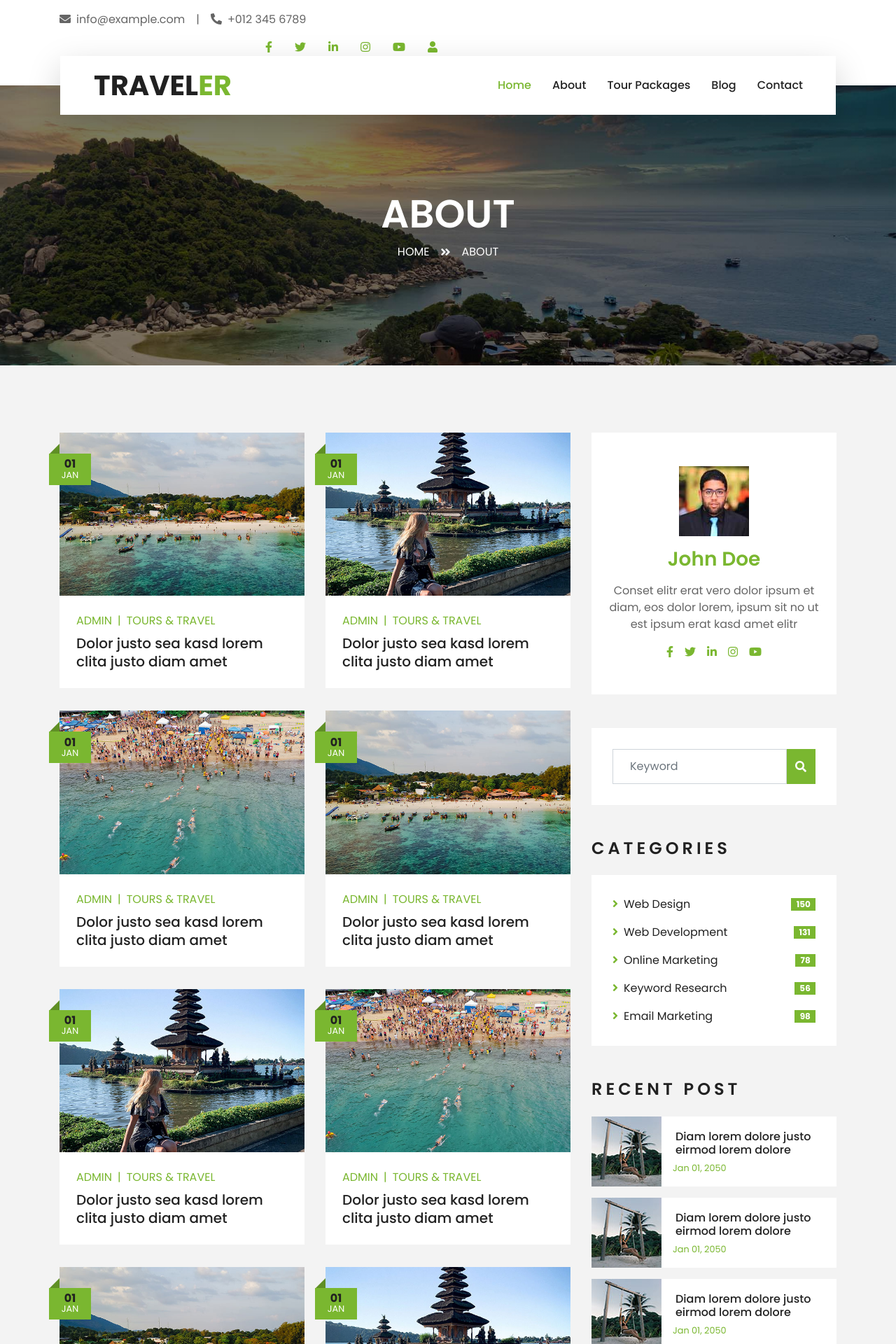
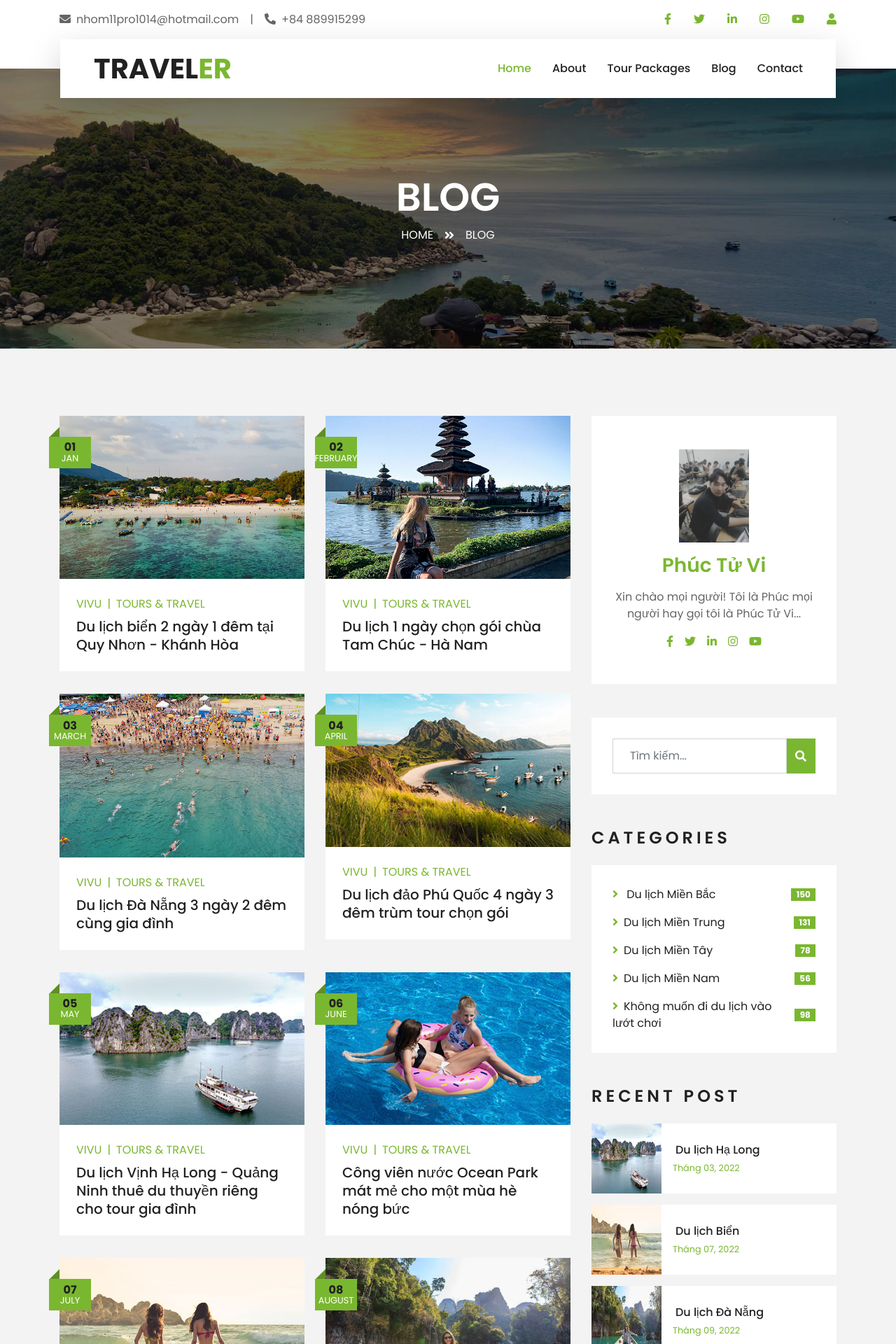
Before and after one commit to dung929/duan1, a PHP site: page /index.php?url=blog in a window 1280 px wide. Shown: the top 1920 px of the page at 70% size. Run offline with PHP 8.4, Linux system fonts and the light colour scheme; some libraries are stand-ins or nearby versions.

Commit message:
dam-update
blog-topbar-footer

```diff
--- a/views/home/blog.php
+++ b/views/home/blog.php
@@ -43,11 +43,11 @@
     <div class="container-fluid page-header">
         <div class="container">
             <div class="d-flex flex-column align-items-center justify-content-center" style="min-height: 400px">
-                <h3 class="display-4 text-white text-uppercase">About</h3>
+                <h3 class="display-4 text-white text-uppercase">Blog</h3>
                 <div class="d-inline-flex text-white">
                     <p class="m-0 text-uppercase"><a class="text-white" href="">Home</a></p>
                     <i class="fa fa-angle-double-right pt-1 px-3"></i>
-                    <p class="m-0 text-uppercase">About</p>
+                    <p class="m-0 text-uppercase">Blog</p>
                 </div>
             </div>
         </div>
@@ -77,11 +77,11 @@
                                 </div>
                                 <div class="bg-white p-4">
                                     <div class="d-flex mb-2">
-                                        <a class="text-primary text-uppercase text-decoration-none" href="">Admin</a>
+                                        <a class="text-primary text-uppercase text-decoration-none" href="">VIVU</a>
                                         <span class="text-primary px-2">|</span>
                                         <a class="text-primary text-uppercase text-decoration-none" href="">Tours & Travel</a>
                                     </div>
-                                    <a class="h5 m-0 text-decoration-none" href="">Dolor justo sea kasd lorem clita justo diam amet</a>
+                                    <a class="h5 m-0 text-decoration-none" href="">Du lịch biển 2 ngày 1 đêm tại Quy Nhơn - Khánh Hòa</a>
                                 </div>
                             </div>
                         </div>
@@ -90,17 +90,17 @@
                                 <div class="position-relative">
                                     <img class="img-fluid w-100" src="template_client/img/blog-2.jpg" alt="">
                                     <div class="blog-date">
-                                        <h6 class="font-weight-bold mb-n1">01</h6>
-                                        <small class="text-white text-uppercase">Jan</small>
+                                        <h6 class="font-weight-bold mb-n1">02</h6>
+                                        <small class="text-white text-uppercase">February</small>
                                     </div>
                                 </div>
                                 <div class="bg-white p-4">
                                     <div class="d-flex mb-2">
-                                        <a class="text-primary text-uppercase text-decoration-none" href="">Admin</a>
+                                        <a class="text-primary text-uppercase text-decoration-none" href="">VIVU</a>
                                         <span class="text-primary px-2">|</span>
                                         <a class="text-primary text-uppercase text-decoration-none" href="">Tours & Travel</a>
                                     </div>
-                                    <a class="h5 m-0 text-decoration-none" href="">Dolor justo sea kasd lorem clita justo diam amet</a>
+                                    <a class="h5 m-0 text-decoration-none" href="">Du lịch 1 ngày chọn gói chùa Tam Chúc - Hà Nam</a>
                                 </div>
                             </div>
                         </div>
@@ -109,112 +109,112 @@
                                 <div class="position-relative">
                                     <img class="img-fluid w-100" src="template_client/img/blog-3.jpg" alt="">
                                     <div class="blog-date">
-                                        <h6 class="font-weight-bold mb-n1">01</h6>
-                                        <small class="text-white text-uppercase">Jan</small>
+                                        <h6 class="font-weight-bold mb-n1">03</h6>
+                                        <small class="text-white text-uppercase">March</small>
                                     </div>
                                 </div>
                                 <div class="bg-white p-4">
                                     <div class="d-flex mb-2">
-                                        <a class="text-primary text-uppercase text-decoration-none" href="">Admin</a>
+                                        <a class="text-primary text-uppercase text-decoration-none" href="">VIVU</a>
                                         <span class="text-primary px-2">|</span>
                                         <a class="text-primary text-uppercase text-decoration-none" href="">Tours & Travel</a>
                                     </div>
-                                    <a class="h5 m-0 text-decoration-none" href="">Dolor justo sea kasd lorem clita justo diam amet</a>
+                                    <a class="h5 m-0 text-decoration-none" href="">Du lịch Đà Nẵng 3 ngày 2 đêm cùng gia đình</a>
                                 </div>
                             </div>
                         </div>
                         <div class="col-md-6 mb-4 pb-2">
                             <div class="blog-item">
                                 <div class="position-relative">
-                                    <img class="img-fluid w-100" src="template_client/img/blog-1.jpg" alt="">
+                                    <img class="img-fluid w-100" src="template_client/img/destination-2.jpg" alt="">
                                     <div class="blog-date">
-                                        <h6 class="font-weight-bold mb-n1">01</h6>
-                                        <small class="text-white text-uppercase">Jan</small>
+                                        <h6 class="font-weight-bold mb-n1">04</h6>
+                                        <small class="text-white text-uppercase">April</small>
                                     </div>
                                 </div>
                                 <div class="bg-white p-4">
                                     <div class="d-flex mb-2">
-                                        <a class="text-primary text-uppercase text-decoration-none" href="">Admin</a>
+                                        <a class="text-primary text-uppercase text-decoration-none" href="">VIVU</a>
                                         <span class="text-primary px-2">|</span>
                                         <a class="text-primary text-uppercase text-decoration-none" href="">Tours & Travel</a>
                                     </div>
-                                    <a class="h5 m-0 text-decoration-none" href="">Dolor justo sea kasd lorem clita justo diam amet</a>
+                                    <a class="h5 m-0 text-decoration-none" href="">Du lịch đảo Phú Quốc 4 ngày 3 đêm trùm tour chọn gói</a>
                                 </div>
                             </div>
                         </div>
                         <div class="col-md-6 mb-4 pb-2">
                             <div class="blog-item">
                                 <div class="position-relative">
-                                    <img class="img-fluid w-100" src="template_client/img/blog-2.jpg" alt="">
+                                    <img class="img-fluid w-100" src="template_client/img/destination-3.jpg" alt="">
                                     <div class="blog-date">
-                                        <h6 class="font-weight-bold mb-n1">01</h6>
-                                        <small class="text-white text-uppercase">Jan</small>
+                                        <h6 class="font-weight-bold mb-n1">05</h6>
+                                        <small class="text-white text-uppercase">May</small>
                                     </div>
                                 </div>
                                 <div class="bg-white p-4">
                                     <div class="d-flex mb-2">
-                                        <a class="text-primary text-uppercase text-decoration-none" href="">Admin</a>
+                                        <a class="text-primary text-uppercase text-decoration-none" href="">VIVU</a>
                                         <span class="text-primary px-2">|</span>
                                         <a class="text-primary text-uppercase text-decoration-none" href="">Tours & Travel</a>
                                     </div>
-                                    <a class="h5 m-0 text-decoration-none" href="">Dolor justo sea kasd lorem clita justo diam amet</a>
+                                    <a class="h5 m-0 text-decoration-none" href="">Du lịch Vịnh Hạ Long - Quảng Ninh thuê du thuyền riêng cho tour gia đình</a>
                                 </div>
                             </div>
                         </div>
                         <div class="col-md-6 mb-4 pb-2">
                             <div class="blog-item">
                                 <div class="position-relative">
-                                    <img class="img-fluid w-100" src="template_client/img/blog-3.jpg" alt="">
+                                    <img class="img-fluid w-100" src="template_client/img/destination-4.jpg" alt="">
                                     <div class="blog-date">
-                                        <h6 class="font-weight-bold mb-n1">01</h6>
-                                        <small class="text-white text-uppercase">Jan</small>
+                                        <h6 class="font-weight-bold mb-n1">06</h6>
+                                        <small class="text-white text-uppercase">June</small>
                                     </div>
                                 </div>
                                 <div class="bg-white p-4">
                                     <div class="d-flex mb-2">
-                                        <a class="text-primary text-uppercase text-decoration-none" href="">Admin</a>
+                                        <a class="text-primary text-uppercase text-decoration-none" href="">VIVU</a>
                                         <span class="text-primary px-2">|</span>
                                         <a class="text-primary text-uppercase text-decoration-none" href="">Tours & Travel</a>
                                     </div>
-                                    <a class="h5 m-0 text-decoration-none" href="">Dolor justo sea kasd lorem clita justo diam amet</a>
+                                    <a class="h5 m-0 text-decoration-none" href="">Công viên nước Ocean Park mát mẻ cho một mùa hè nóng bức</a>
                                 </div>
                             </div>
                         </div>
                         <div class="col-md-6 mb-4 pb-2">
                             <div class="blog-item">
                                 <div class="position-relative">
-                                    <img class="img-fluid w-100" src="template_client/img/blog-1.jpg" alt="">
+                                    <img class="img-fluid w-100" src="template_client/img/package-3.jpg" alt="">
                                     <div class="blog-date">
-                                        <h6 class="font-weight-bold mb-n1">01</h6>
-                                        <small class="text-white text-uppercase">Jan</small>
+                                        <h6 class="font-weight-bold mb-n1">07</h6>
+                                        <small class="text-white text-uppercase">July</small>
                                     </div>
                                 </div>
                                 <div class="bg-white p-4">
                                     <div class="d-flex mb-2">
-                                        <a class="text-primary text-uppercase text-decoration-none" href="">Admin</a>
+                                        <a class="text-primary text-uppercase text-decoration-none" href="">VIVU</a>
                                         <span class="text-primary px-2">|</span>
                                         <a class="text-primary text-uppercase text-decoration-none" href="">Tours & Travel</a>
                                     </div>
-                                    <a class="h5 m-0 text-decoration-none" href="">Dolor justo sea kasd lorem clita justo diam amet</a>
+                                    <a class="h5 m-0 text-decoration-none" href="">Du lịch biển Quất Lâm - Nam Định sóng đánh tụt quần</a>
                                 </div>
                             </div>
                         </div>
                         <div class="col-md-6 mb-4 pb-2">
                             <div class="blog-item">
                                 <div class="position-relative">
-                                    <img class="img-fluid w-100" src="template_client/img/blog-2.jpg" alt="">
+                                    <img class="img-fluid w-100" src="template_client/img/carousel-1.jpg" alt="">
                                     <div class="blog-date">
-                                        <h6 class="font-weight-bold mb-n1">01</h6>
-                                        <small class="text-white text-uppercase">Jan</small>
+                                        <h6 class="font-weight-bold mb-n1">08</h6>
+                                        <small class="text-white text-uppercase">August</small>
                                     </div>
                                 </div>
                                 <div class="bg-white p-4">
                                     <div class="d-flex mb-2">
-                                        <a class="text-primary text-uppercase text-decoration-none" href="">Admin</a>
+                                        <a class="text-primary text-uppercase text-decoration-none" href="">VIVU</a>
                                         <span class="text-primary px-2">|</span>
                                         <a class="text-primary text-uppercase text-decoration-none" href="">Tours & Travel</a>
                                     </div>
-                                    <a class="h5 m-0 text-decoration-none" href="">Dolor justo sea kasd lorem clita justo diam amet</a>
+                                    <a class="h5 m-0 text-decoration-none" href="">Du lịch Động Nước Phong Nha Kẻ Bàng - Quảng Bình</a>
                                 </div>
                             </div>
                         </div>
@@ -245,9 +245,9 @@
                 <div class="col-lg-4 mt-5 mt-lg-0">
                     <!-- Author Bio -->
                     <div class="d-flex flex-column text-center bg-white mb-5 py-5 px-4">
-                        <img src="template_client/img/user.jpg" class="img-fluid mx-auto mb-3" style="width: 100px;">
-                        <h3 class="text-primary mb-3">John Doe</h3>
-                        <p>Conset elitr erat vero dolor ipsum et diam, eos dolor lorem, ipsum sit no ut est  ipsum erat kasd amet elitr</p>
+                        <img src="template_client/img/phuctuvi.jpg" class="img-fluid mx-auto mb-3" style="width: 100px;">
+                        <h3 class="text-primary mb-3">Phúc Tử Vi</h3>
+                        <p>Xin chào mọi người! Tôi là Phúc mọi người hay gọi tôi là Phúc Tử Vi...</p>
                         <div class="d-flex justify-content-center">
                             <a class="text-primary px-2" href="">
                                 <i class="fab fa-facebook-f"></i>
@@ -271,7 +271,7 @@
                     <div class="mb-5">
                         <div class="bg-white" style="padding: 30px;">
                             <div class="input-group">
-                                <input type="text" class="form-control p-4" placeholder="Keyword">
+                                <input type="text" class="form-control p-4" placeholder="Tìm kiếm...">
                                 <div class="input-group-append">
                                     <span class="input-group-text bg-primary border-primary text-white"><i
                                             class="fa fa-search"></i></span>
@@ -286,28 +286,28 @@
                         <div class="bg-white" style="padding: 30px;">
                             <ul class="list-inline m-0">
                                 <li class="mb-3 d-flex justify-content-between align-items-center">
-                                    <a class="text-dark" href="#"><i class="fa fa-angle-right text-primary mr-2"></i>Web
-                                        Design</a>
+                                    <a class="text-dark" href="#"><i class="fa fa-angle-right text-primary mr-2"></i> Du lịch Miền Bắc
+                                    </a>
                                     <span class="badge badge-primary badge-pill">150</span>
                                 </li>
                                 <li class="mb-3 d-flex justify-content-between align-items-center">
-                                    <a class="text-dark" href="#"><i class="fa fa-angle-right text-primary mr-2"></i>Web
-                                        Development</a>
+                                    <a class="text-dark" href="#"><i class="fa fa-angle-right text-primary mr-2"></i>Du lịch Miền Trung
+                                    </a>
                                     <span class="badge badge-primary badge-pill">131</span>
                                 </li>
                                 <li class="mb-3 d-flex justify-content-between align-items-center">
                                     <a class="text-dark" href="#"><i
-                                            class="fa fa-angle-right text-primary mr-2"></i>Online Marketing</a>
+                                            class="fa fa-angle-right text-primary mr-2"></i>Du lịch Miền Tây</a>
                                     <span class="badge badge-primary badge-pill">78</span>
                                 </li>
                                 <li class="mb-3 d-flex justify-content-between align-items-center">
                                     <a class="text-dark" href="#"><i
-                                            class="fa fa-angle-right text-primary mr-2"></i>Keyword Research</a>
+                                            class="fa fa-angle-right text-primary mr-2"></i>Du lịch Miền Nam</a>
                                     <span class="badge badge-primary badge-pill">56</span>
                                 </li>
                                 <li class="d-flex justify-content-between align-items-center">
                                     <a class="text-dark" href="#"><i
-                                            class="fa fa-angle-right text-primary mr-2"></i>Email Marketing</a>
+                                            class="fa fa-angle-right text-primary mr-2"></i>Không muốn đi du lịch vào lướt chơi</a>
                                     <span class="badge badge-primary badge-pill">98</span>
                                 </li>
                             </ul>
@@ -318,38 +318,38 @@
                     <div class="mb-5">
                         <h4 class="text-uppercase mb-4" style="letter-spacing: 5px;">Recent Post</h4>
                         <a class="d-flex align-items-center text-decoration-none bg-white mb-3" href="">
-                            <img class="img-fluid" src="template_client/img/blog-100x100.jpg" alt="">
+                            <img class="img-fluid" src="template_client/img/destination100x100.jpg" alt="">
                             <div class="pl-3">
-                                <h6 class="m-1">Diam lorem dolore justo eirmod lorem dolore</h6>
-                                <small>Jan 01, 2050</small>
+                                <h6 class="m-1">Du lịch Hạ Long</h6>
+                                <small>Tháng 03, 2022</small>
                             </div>
                         </a>
                         <a class="d-flex align-items-center text-decoration-none bg-white mb-3" href="">
-                            <img class="img-fluid" src="template_client/img/blog-100x100.jpg" alt="">
+                            <img class="img-fluid" src="template_client/img/package100x100.jpg" alt="">
                             <div class="pl-3">
-                                <h6 class="m-1">Diam lorem dolore justo eirmod lorem dolore</h6>
-                                <small>Jan 01, 2050</small>
+                                <h6 class="m-1">Du lịch Biển</h6>
+                                <small>Tháng 07, 2022</small>
                             </div>
                         </a>
                         <a class="d-flex align-items-center text-decoration-none bg-white mb-3" href="">
-                            <img class="img-fluid" src="template_client/img/blog-100x100.jpg" alt="">
+                            <img class="img-fluid" src="template_client/img/carousel100x100.jpg" alt="">
                             <div class="pl-3">
-                                <h6 class="m-1">Diam lorem dolore justo eirmod lorem dolore</h6>
-                                <small>Jan 01, 2050</small>
+                                <h6 class="m-1">Du lịch Đà Nẵng</h6>
+                                <small>Tháng 09, 2022</small>
                             </div>
                         </a>
                     </div>
 
                     <!-- Tag Cloud -->
                     <div class="mb-5">
-                        <h4 class="text-uppercase mb-4" style="letter-spacing: 5px;">Tag Cloud</h4>
+                        <h4 class="text-uppercase mb-4" style="letter-spacing: 5px;">Các địa điểm nổi tiếng</h4>
                         <div class="d-flex flex-wrap m-n1">
-                            <a href="" class="btn btn-light m-1">Design</a>
-                            <a href="" class="btn btn-light m-1">Development</a>
-                            <a href="" class="btn btn-light m-1">Marketing</a>
-                            <a href="" class="btn btn-light m-1">SEO</a>
-                            <a href="" class="btn btn-light m-1">Writing</a>
-                            <a href="" class="btn btn-light m-1">Consulting</a>
+                            <a href="" class="btn btn-light m-1">Đà Nẵng</a>
+                            <a href="" class="btn btn-light m-1">Phú Quốc</a>
+                            <a href="" class="btn btn-light m-1">Hạ Long</a>
+                            <a href="" class="btn btn-light m-1">Hội An</a>
+                            <a href="" class="btn btn-light m-1">Sầm Sơn</a>
+                            <a href="" class="btn btn-light m-1">Sapa</a>
                         </div>
                     </div>
                 </div>
--- a/views/layout/client_topbar.php
+++ b/views/layout/client_topbar.php
@@ -2,14 +2,13 @@
 session_start();
 ?>
 <div class="container-fluid bg-light pt-3 d-none d-lg-block">
-        <div class="container">
-            <div class="row">
-                <div class="col-lg-6 text-center text-lg-left mb-2 mb-lg-0">
-                    <div class="d-inline-flex align-items-center">
-                        <p><i class="fa fa-envelope mr-2"></i>info@example.com</p>
-                        <p class="text-body px-3">|</p>
-                        <p><i class="fa fa-phone-alt mr-2"></i>+012 345 6789</p>
-                    </div>
+    <div class="container">
+        <div class="row">
+            <div class="col-lg-6 text-center text-lg-left mb-2 mb-lg-0">
+                <div class="d-inline-flex align-items-center">
+                    <p><i class="fa fa-envelope mr-2"></i>nhom11pro1014@hotmail.com</p>
+                    <p class="text-body px-3">|</p>
+                    <p><i class="fa fa-phone-alt mr-2"></i>+84 889915299</p>
                 </div>
             </div>
             <div class="col-lg-6 text-center text-lg-right">
```
Also changed, not shown: template_client/img/carousel100x100.jpg (added), template_client/img/destination100x100.jpg (added), template_client/img/package100x100.jpg (added), template_client/img/phuctuvi.jpg (added).
